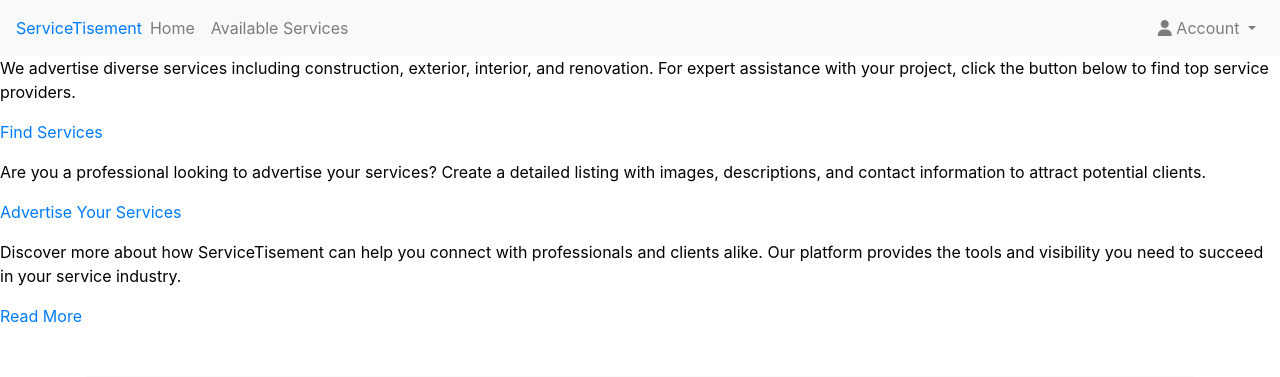
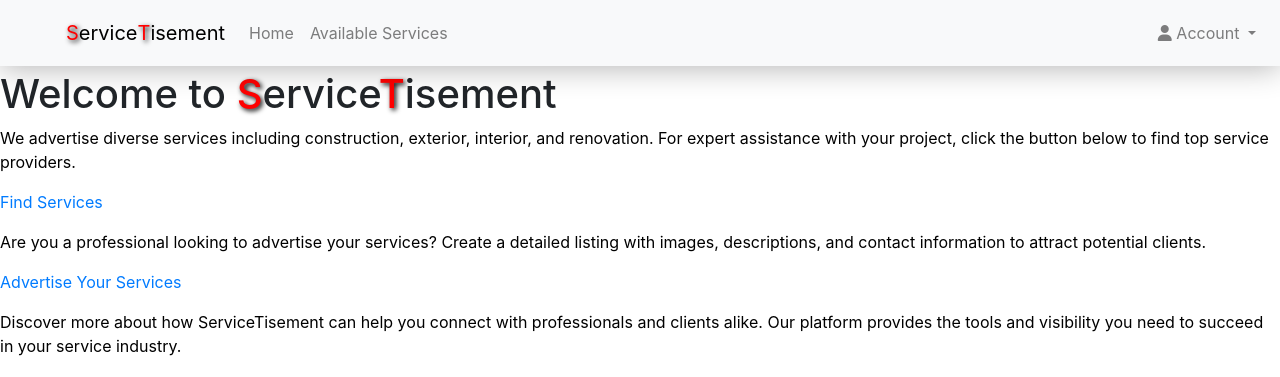
Before and after one commit to SanorSmith/SanorSmith-CI_PP4_SD-ADSConnecter, a Django app: page / in a window 1280 px wide. Shown: the top 377 px of the page. Run offline with Django 5.2, Linux system fonts and the light colour scheme; some libraries are stand-ins or nearby versions.

Commit message:
feat: Add styling for navbar, logo, and favicon

```diff
--- a/servicetisement/ads/templates/base.html
+++ b/servicetisement/ads/templates/base.html
@@ -5,7 +5,11 @@
     <meta charset="UTF-8">
     <meta name="viewport" content="width=device-width, initial-scale=1.0">
     <title>ServiceTisement</title>
+
+    <!-- Include the favicon -->
     <link rel="shortcut icon" href="{{ CLOUDINARY_STATIC_URL }}favicon/$T-favicon.webp">
+
+    <!-- Include CSS stylesheets -->
     <link rel="stylesheet" href="{% static 'css/styles.css' %}">
     <link rel="stylesheet" href="https://stackpath.bootstrapcdn.com/bootstrap/4.5.2/css/bootstrap.min.css">
     <link href="https://fonts.googleapis.com/css2?family=Roboto:wght@700&display=swap" rel="stylesheet">
@@ -14,7 +18,7 @@
 <body>
 <nav class="navbar navbar-expand-lg navbar-light bg-light fixed-top nav-shadow">
     <a class="navbar-br" href="{% url 'home' %}">
-        <div class="logo"></div>
+        <div class="logo"></div> <!-- Logo will be styled using CSS -->
         <span class="highlight-text">S</span>ervice<span class="highlight-text">T</span>isement
     </a>
     <button class="navbar-toggler" type="button" data-toggle="collapse" data-target="#navbarNav" aria-controls="navbarNav" aria-expanded="false" aria-label="Toggle navigation">
--- a/servicetisement/static/css/styles.css
+++ b/servicetisement/static/css/styles.css
@@ -1,4 +1,56 @@
-/* Background image styles for the home page sections */
+body {
+    padding-top: 70px;
+}
+
+.logo {
+    background-image: url('https://res.cloudinary.com/YOUR_CLOUD_NAME/raw/upload/v1722365341/static/favicon/$T-favicon.webp');
+    background-size: cover;
+    background-position: center;
+    height: 40px;
+    width: 40px;
+    display: inline-block;
+    margin-right: 10px;
+}
+
+.navbar-br {
+    display: flex;
+    flex-direction: row;
+    align-items: center;
+    color: #000000;
+    padding-top: .3125rem;
+    padding-bottom: .3125rem;
+    margin-right: 1rem;
+    font-size: 1.25rem;
+    line-height: inherit;
+    white-space: nowrap;
+}
+
+.nav-shadow {
+    box-shadow: 0px 2px 30px rgba(0, 0, 0, 0.3);
+}
+
+.highlight-text {
+    color: red;
+    text-shadow: 2px 2px 5px black;
+}
+
+.favsize {
+    font-size: 2rem;
+}
+
+/* Navbar styles */
+.navbar {
+    background-color: #ffffff;
+}
+
+.footer-bk-color {
+    background-color: rgb(179, 3, 3);
+}
+
+.fab {
+    color: #ffffff;
+}
+
 .bg-connection {
     background-image: url('https://res.cloudinary.com/dxawpgmpj/raw/upload/v1722365342/static/images/connection.webp');
     background-size: cover;
```
